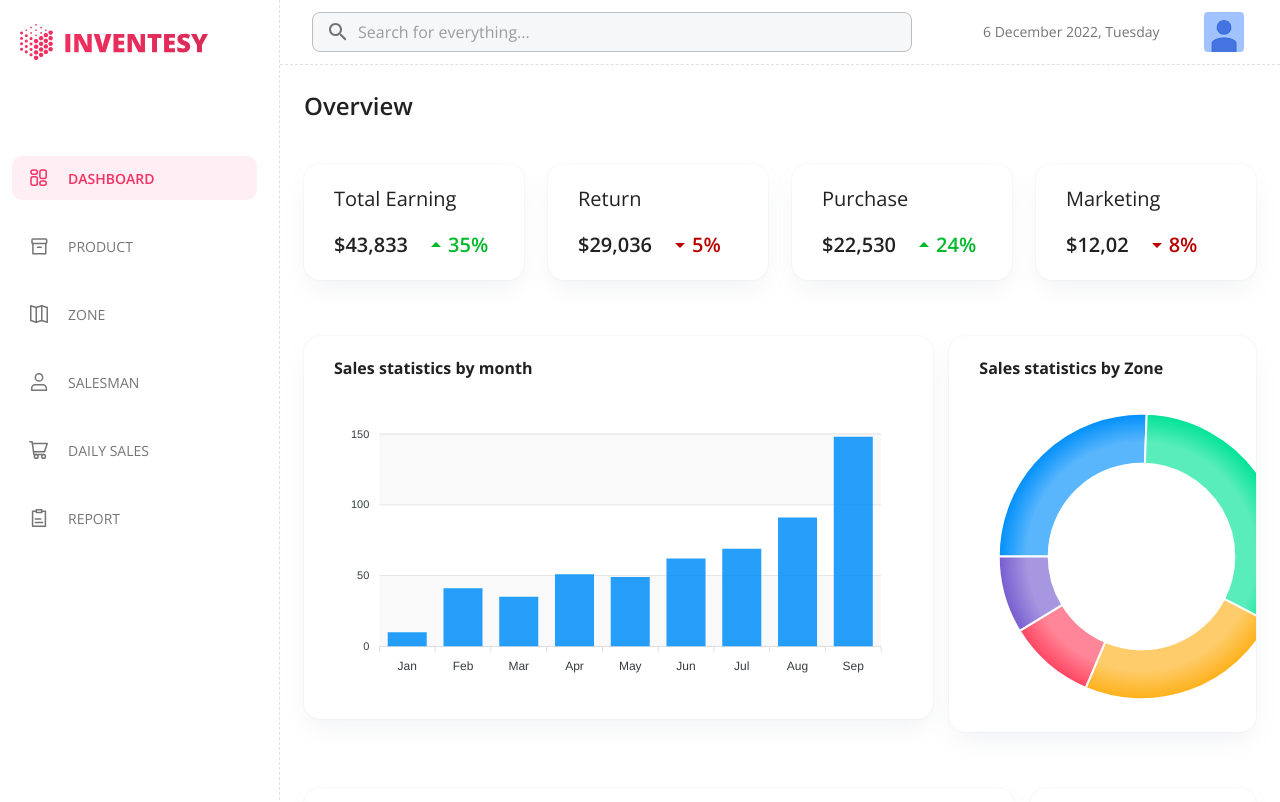
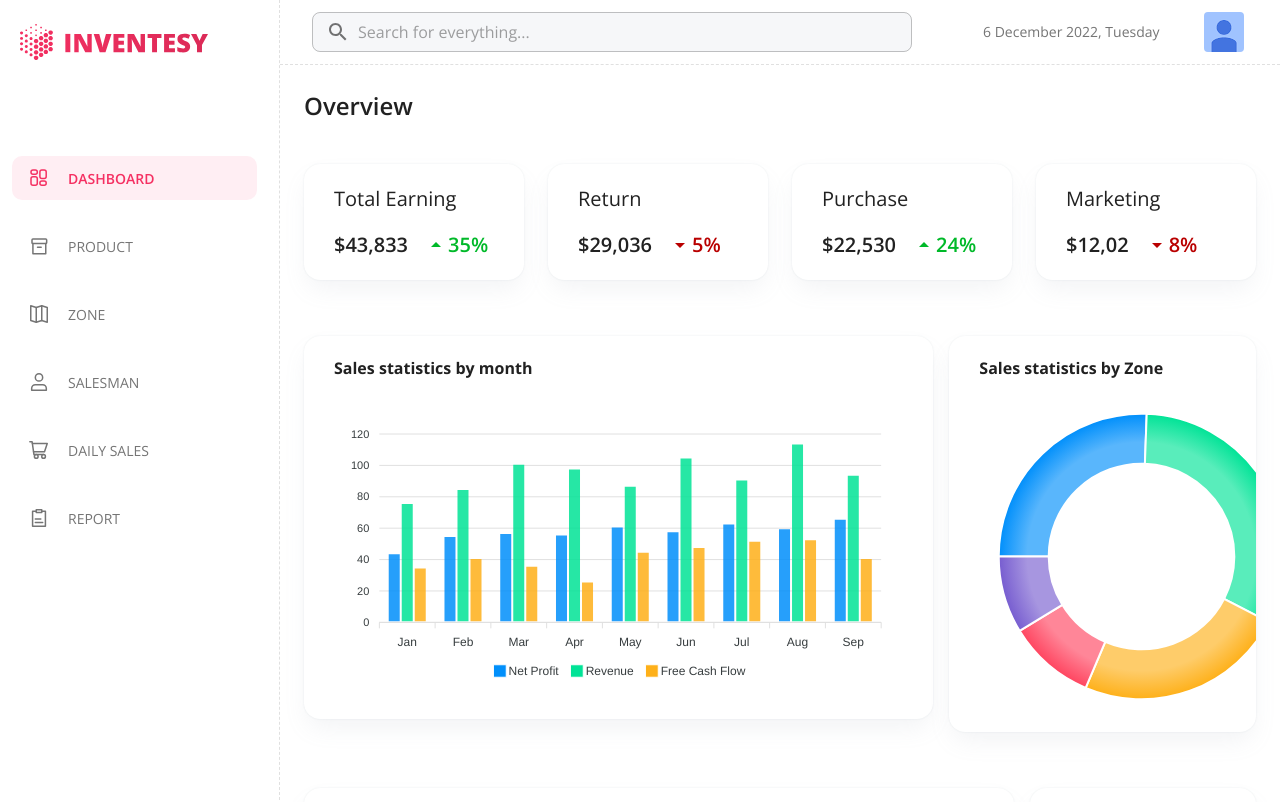
Before and after one commit to ssjisan/inventesy-dashboard, a React (Create React App) app: page / in a window 1280 px wide. Shown: the top 802 px of the page. Built offline with nearby package versions, Linux system fonts and the light colour scheme.

Commit message:
bar chart update

```diff
--- a/src/Components/Dashboard/BarChart.js
+++ b/src/Components/Dashboard/BarChart.js
@@ -5,16 +5,31 @@ import ReactApexChart from "react-apexcharts";
 const state = {
   series: [
     {
-      name: "Sales",
-      data: [10, 41, 35, 51, 49, 62, 69, 91, 148],
+      name: "Net Profit",
+      data: [44, 55, 57, 56, 61, 58, 63, 60, 66],
+    },
+    {
+      name: "Revenue",
+      data: [76, 85, 101, 98, 87, 105, 91, 114, 94],
+    },
+    {
+      name: "Free Cash Flow",
+      data: [35, 41, 36, 26, 45, 48, 52, 53, 41],
     },
   ],
   options: {
     chart: {
-      height: 350,
-      type: "line",
+      height: 280,
+      type: "bar",
       zoom: {
         enabled: true,
+      },
+      plotOptions: {
+        bar: {
+          horizontal: false,
+          columnWidth: "55%",
+          endingShape: "rounded",
+        },
       },
       toolbar: {
         show: false,
@@ -24,11 +39,13 @@ const state = {
       enabled: false,
     },
     stroke: {
-      curve: "straight",
+      show: true,
+      width: 2,
+      colors: ["transparent"],
     },
     grid: {
       row: {
-        colors: ["#f3f3f3", "transparent"], // takes an array which will be repeated on columns
+        colors: ["transparent"], // takes an array which will be repeated on columns
         opacity: 0.5,
       },
     },
```
